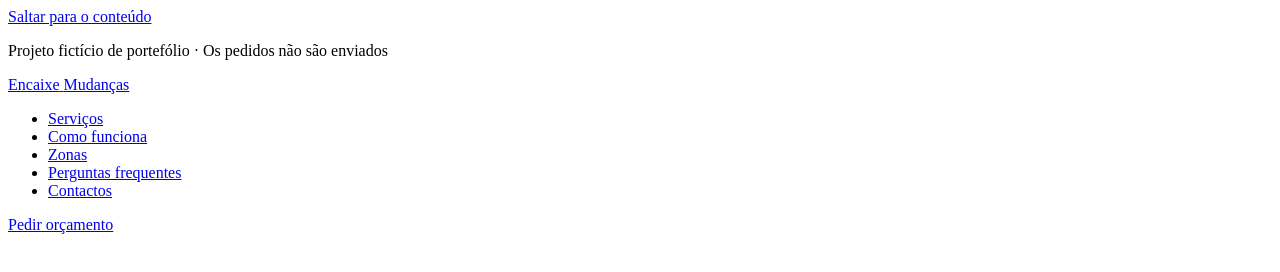
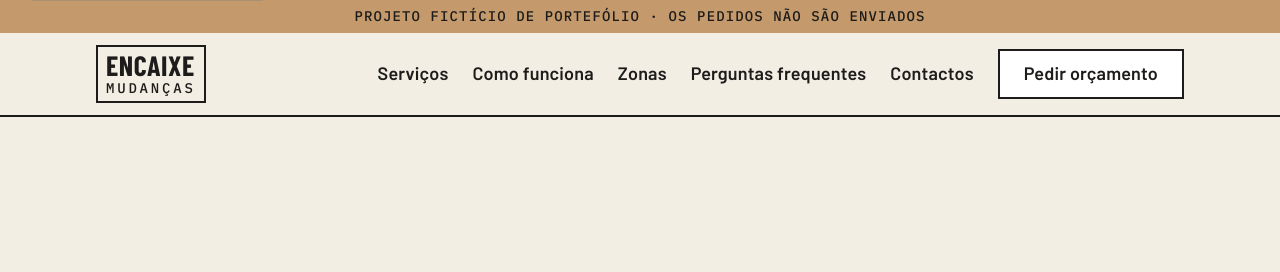
Before and after one commit to henriquefialhodev/encaixe-mudancas, a plain HTML site: page public/index.html in a window 1280 px wide. Drawn offline with Linux system fonts and the light colour scheme.

Commit message:
feat: style header and add responsive menu

```diff
--- /dev/null
+++ b/public/css/components.css
@@ -0,0 +1,205 @@
+/* SKIP LINK */
+.skip-link {
+  position: absolute;
+  top: 0;
+  left: var(--gutter);
+  transform: translateY(-100%);
+  background: var(--color-surface);
+  color: var(--color-ink);
+  border: 2px solid var(--color-ink);
+  padding: 12px 24px;
+  font-weight: var(--font-weight-semibold);
+  text-decoration: none;
+}
+
+.skip-link:focus {
+  transform: translateY(0);
+  top: 12px;
+}
+
+/* TOP BAR */
+.site-top-bar {
+  display: flex;
+  justify-content: center;
+  align-items: center;
+  font-family: var(--font-mono);
+  font-size: var(--font-size-label);
+  font-weight: var(--font-weight-medium);
+  text-align: center;
+  line-height: 1.2;
+  letter-spacing: 0.08em;
+  background: var(--color-kraft);
+  color: var(--color-ink);
+  text-transform: uppercase;
+  padding: 8px var(--gutter);
+  width: 100%;
+}
+
+/* SITE HEADER */
+.site-header {
+  background: var(--color-paper);
+  border-bottom: 2px solid var(--color-ink);
+}
+
+.site-header-inner {
+  display: flex;
+  align-items: center;
+  justify-content: space-between;
+  flex-wrap: wrap;
+  padding-block: 12px;
+}
+
+/* LOGO */
+.logo {
+  display: inline-block;
+  border: 2px solid var(--color-ink);
+  padding: 4px 8px;
+  color: var(--color-ink);
+  text-decoration: none;
+}
+
+.logo-brand {
+  display: block;
+  font-family: var(--font-heading);
+  font-weight: var(--font-weight-bold);
+  font-size: var(--font-size-logo);
+  line-height: 1.05;
+  letter-spacing: 0.02em;
+  text-transform: uppercase;
+}
+
+.logo-sub {
+  display: block;
+  font-family: var(--font-mono);
+  font-weight: var(--font-weight-medium);
+  font-size: var(--font-size-logo-sub);
+  line-height: 1.2;
+  letter-spacing: 0.2em;
+  text-transform: uppercase;
+}
+
+/* BUTTONS */
+.btn {
+  display: inline-flex;
+  align-items: center;
+  justify-content: center;
+  gap: 8px;
+  min-height: 44px;
+  padding: 12px 24px;
+  border: 2px solid var(--color-ink);
+  border-radius: 0;
+  font-family: var(--font-body);
+  font-weight: var(--font-weight-semibold);
+  font-size: var(--font-size-body);
+  line-height: 1.2;
+  letter-spacing: 0.01em;
+  color: var(--color-ink);
+  text-decoration: none;
+  cursor: pointer;
+}
+
+.btn-secondary {
+  background: var(--color-surface);
+  color: var(--color-ink);
+}
+
+.btn-secondary:hover {
+  background: var(--color-paper);
+  text-decoration: underline;
+  text-decoration-thickness: 2px;
+}
+
+.btn-secondary:active {
+  background: var(--color-ink);
+  color: var(--color-paper);
+  text-decoration: none;
+}
+
+.btn-menu {
+  font-family: var(--font-mono);
+  font-weight: var(--font-weight-medium);
+  font-size: var(--font-size-label);
+  letter-spacing: 0.08em;
+  text-transform: uppercase;
+}
+
+.btn-menu .icon-close {
+  display: none;
+}
+
+.btn-menu[aria-expanded="true"] .icon-menu {
+  display: none;
+}
+
+.btn-menu[aria-expanded="true"] .icon-close {
+  display: block;
+}
+
+.btn-menu[aria-expanded="false"] + .site-nav {
+  display: none;
+}
+
+/* NAVIGATION */
+
+.site-nav {
+  flex-basis: 100%;
+  margin-top: 12px;
+  padding: 16px;
+  background: var(--color-surface);
+}
+
+.site-nav-list {
+  list-style: none;
+  margin: 0;
+  padding: 0;
+  margin-bottom: 16px;
+}
+
+.site-nav-list a {
+  display: flex;
+  align-items: center;
+  min-height: 44px;
+  color: var(--color-ink);
+  text-decoration: none;
+  font-weight: var(--font-weight-semibold);
+  line-height: 1.2;
+  letter-spacing: 0.01em;
+}
+
+.site-nav-list a:hover {
+  text-decoration: underline;
+  text-decoration-thickness: 2px;
+  text-underline-offset: 0.3em;
+}
+
+.site-nav-list a:active {
+  text-decoration: underline;
+  text-decoration-thickness: 3px;
+  text-underline-offset: 0.3em;
+}
+
+@media (min-width: 1024px) {
+    .btn-menu {
+    display: none;
+  }
+
+  .btn-menu[aria-expanded="false"] + .site-nav {
+    display: flex;
+  }
+
+  .site-nav {
+    display: flex;
+    align-items: center;
+    gap: 24px;
+    flex-basis: auto;
+    margin-top: 0;
+    padding: 0;
+    background: none;
+  }
+
+  .site-nav-list {
+    display: flex;
+    gap: 24px;
+    margin-bottom: 0;
+  }
+}
--- a/public/index.html
+++ b/public/index.html
@@ -7,29 +7,31 @@
       name="description"
       content="Mudanças de casa, pequenos transportes, embalagem e guarda-móveis em Braga. Calcule o volume e veja uma estimativa de preço online. Projeto fictício."
     />
+    <meta name="apple-mobile-web-app-title" content="Encaixe Mudanças" />
     <title>Mudanças em Braga | Encaixe Mudanças</title>
     <link rel="icon" href="favicon.ico" sizes="32x32" />
     <link rel="icon" href="favicon.svg" type="image/svg+xml" />
     <link rel="apple-touch-icon" href="apple-touch-icon.png" />
-    <meta name="apple-mobile-web-app-title" content="Encaixe Mudanças" />
+    <link rel="stylesheet" href="css/tokens.css" />
+    <link rel="stylesheet" href="css/base.css" />
+    <link rel="stylesheet" href="css/layout.css" />
+    <link rel="stylesheet" href="css/components.css" />
+    <script src="js/main.js" type="module"></script>
   </head>
   <body>
     <a class="skip-link" href="#main-content">Saltar para o conteúdo</a>
     <div class="site-top-bar">
       <p>Projeto fictício de portefólio · Os pedidos não são enviados</p>
     </div>
-    <div class="container">
-      <header>
-        <div class="header-main left">
+    <header class="site-header">
+      <div class="container site-header-inner">
         <a class="logo" href="index.html"
           ><span class="logo-brand">Encaixe</span>
           <span class="logo-sub">Mudanças</span>
         </a>
-        </div>
-        <div class="header-main right">
         <button
           type="button"
-            class="btn-open-menu-mobile"
+          class="btn btn-secondary btn-menu"
           aria-controls="header-nav"
           hidden
         >
@@ -50,21 +52,20 @@
             class="icon-close"
           >
             <use href="assets/icons/sprite.svg#icon-close"></use></svg
-            ><span>Menu</span>
+          ><span class="btn-menu-text">Menu</span>
         </button>
-          <nav id="header-nav" aria-label="Navegação principal">
-            <ul>
+        <nav id="header-nav" class="site-nav" aria-label="Navegação principal">
+          <ul class="site-nav-list">
             <li><a href="#services">Serviços</a></li>
             <li><a href="#how-it-works">Como funciona</a></li>
             <li><a href="#zones">Zonas</a></li>
             <li><a href="#faq">Perguntas frequentes</a></li>
             <li><a href="#contact">Contactos</a></li>
           </ul>
-            <a href="orcamento.html">Pedir orçamento</a>
+          <a class="btn btn-secondary" href="orcamento.html">Pedir orçamento</a>
         </nav>
       </div>
     </header>
     <main id="main-content"></main>
-    </div>
   </body>
 </html>
--- /dev/null
+++ b/public/js/main.js
@@ -0,0 +1,54 @@
+// Mobile menu: the button opens and closes the navigation.
+function initMenu() {
+  const menuButton = document.querySelector(".btn-menu");
+  const menuText = document.querySelector(".btn-menu-text");
+  const menuLinks = document.querySelectorAll(".site-nav-list a");
+
+  // This file runs on every page. Stop here if the page has no menu button.
+  if (!menuButton) {
+    return;
+  }
+
+  // The button is hidden in the HTML so the menu stays open without JavaScript.
+  // With JavaScript running, show the button and start with the menu closed.
+  menuButton.hidden = false;
+  menuButton.setAttribute("aria-expanded", "false");
+  menuButton.addEventListener("click", toggleMenu);
+  document.addEventListener("keydown", closeMenuEsc);
+
+  // The links point to sections of the same page, so the menu must close after a click.
+  for (let i = 0; i < menuLinks.length; i++) {
+    menuLinks[i].addEventListener("click", closeMenu);
+  }
+
+  // Open or closed based on its current state
+  function toggleMenu() {
+    const expandedValue = menuButton.getAttribute("aria-expanded");
+    if (expandedValue === "true") {
+      closeMenu();
+    } else {
+      openMenu();
+    }
+  }
+
+  // aria-expanded is the only state. The CSS reads it to hide the navigation and swap the icon.
+  function closeMenu() {
+    menuButton.setAttribute("aria-expanded", "false");
+    menuText.textContent = "Menu";
+  }
+
+  // Escape closes the menu only when it is open, and returns focus to the button, because the focused link has just been hidden.
+  function closeMenuEsc(event) {
+    const expandedValue = menuButton.getAttribute("aria-expanded");
+    if (event.key === "Escape" && expandedValue === "true") {
+      closeMenu();
+      menuButton.focus();
+    }
+  }
+
+  function openMenu() {
+    menuButton.setAttribute("aria-expanded", "true");
+    menuText.textContent = "Fechar";
+  }
+}
+initMenu();
```
Lines whose indentation alone changed are shown as unchanged.
